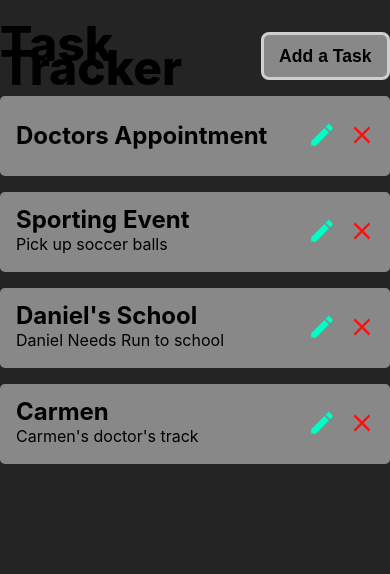
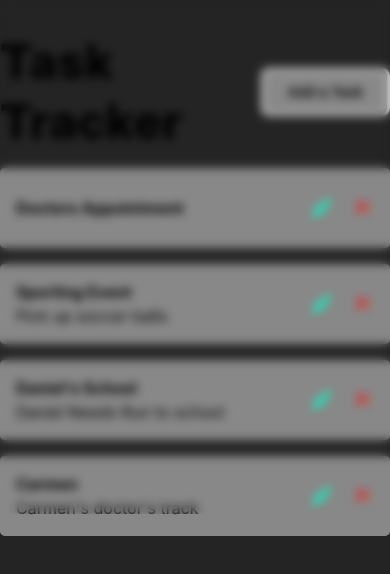
Before and after one commit to crypto-dot/ReactCrashCourse, a React (Vite) app: page / in a window 390 px wide. Both pictures are taken after a click on the button "Add a Task". Shown: the top 574 px of the page. Built offline with nearby package versions, Linux system fonts and the light colour scheme.

Commit message:
add new task modal added

```diff
--- a/src/App.css
+++ b/src/App.css
@@ -1,5 +1,5 @@
 :root {
-  --app-width: 56.25rem;
+  --app-width: 60vw;
   --max-app-width: var(--app-width);
 }
 
@@ -8,3 +8,10 @@
   max-width: var(--max-app-width);
   padding-top: 2rem;
 }
+
+@media (max-width:800px) {
+  :root {
+    --app-width: unset;
+    --max-app-width: unset;
+  }
+}
--- a/src/App.tsx
+++ b/src/App.tsx
@@ -56,6 +56,10 @@ function App() {
     const target = e.target as HTMLInputElement;
     setTasks(tasks.map(task => { return task.id === id ? { ...task, desc: target.value } : task }));
   }
+  const addNewTask = (title: string, desc: string) => {
+    const id: number = tasks.length;
+    setTasks([...tasks, { id: id, title: title, desc: desc }])
+  }
   return (
     <div className="App">
       <Header />
--- /dev/null
+++ b/src/components/AddTask.tsx
@@ -0,0 +1,30 @@
+import { FormEvent, MouseEventHandler } from "react"
+import "../styles/AddTask.css"
+const AddTask = (props: { show: boolean, onClick: MouseEventHandler }) => {
+    const handleFormSubmit = (e: FormEvent) => {
+        e.preventDefault();
+
+    }
+    const handleFormCancel = () => {
+
+    }
+    return (
+        <div className={!props.show ? "block__backdrop--invisible" : "block__backdrop--visible"}>
+            <dialog className="dialog__task" aria-labelledby="dialog_title" open={props.show}>
+                <form onSubmit={handleFormSubmit}>
+                    <h1 id="dialog_title" className="h1__dialog">
+                        Add a new task
+                    </h1>
+                    <input type="text" placeholder="Title" />
+                    <input type="text" placeholder="Descripition" />
+                    <div className="block__formButtons">
+                        <button type="button" onClick={props.onClick}>Cancel</button>
+                        <button> Submit </button>
+                    </div>
+                </form>
+            </dialog>
+        </div>
+    )
+}
+
+export default AddTask
--- a/src/components/Button.tsx
+++ b/src/components/Button.tsx
@@ -1,7 +1,8 @@
+import { MouseEventHandler } from "react";
 import "../styles/Button.css";
-const Button = (props: { color: string; text: string }) => {
+const Button = (props: { color: string; text: string, onClick: MouseEventHandler }) => {
     return (
-        <button className='btn' style={{ backgroundColor: props.color }}>
+        <button onClick={props.onClick} className='btn' style={{ backgroundColor: props.color }}>
             {props.text}
         </button>
     )
--- a/src/components/Header.tsx
+++ b/src/components/Header.tsx
@@ -1,13 +1,19 @@
 import "../styles/Header.css"
 import Button from "./Button"
-
+import React, { useState } from "react";
+import AddTask from "./AddTask";
 const Header = (props: { title: String }) => {
+    const [show, setShow] = useState(false);
+    const handleOnClick = (e: React.MouseEvent) => {
+        setShow(!show);
+    }
     return (
         <header className="header__main">
             <h1 className="h1__headerMain">
                 {props.title}
             </h1>
-            <Button />
+            <Button onClick={handleOnClick} />
+            <AddTask show={show} onClick={handleOnClick} />
         </header>
     )
 }
--- a/src/components/TaskComponent.tsx
+++ b/src/components/TaskComponent.tsx
@@ -35,7 +35,7 @@ const TaskComponent = (props: { title: string, desc: string, id: number, saved:
                     "block__task"} onClick={handleTaskClick}>
                     <section className="section__TaskInfo">
                         <input className="input__taskTitle" type="text" defaultValue={props.title} onChange={(e) => props.setTitle(e, props.id)} onClick={(e) => e.stopPropagation()} />
-                        <input className="input__taskTitle" type="text" defaultValue={props.desc ? props.desc : "Description"} onChange={(e) => props.setDesc(e, props.id)} onClick={(e) => e.stopPropagation()} />
+                        <textarea className="input__taskTitle" defaultValue={props.desc ? props.desc : "Description"} onChange={(e) => props.setDesc(e, props.id)} onClick={(e) => e.stopPropagation()} />
                     </section>
                     <div className="block__buttons">
                         <button className="btn__svg">
--- a/src/index.css
+++ b/src/index.css
@@ -19,6 +19,10 @@
   margin: 0;
 }
 
+body {
+  position: relative;
+}
+
 #root {
   min-width: 100vw;
   display: flex;
--- /dev/null
+++ b/src/styles/AddTask.css
@@ -0,0 +1,29 @@
+.dialog__task {
+    left: calc(50% - 11.25rem);
+    width: 18 rem;
+    border: 4px solid white;
+    border-radius: .4rem;
+    padding: 1rem;
+    background-color: #242424;
+}
+
+.block__backdrop--invisible {
+    display: none;
+}
+
+.block__backdrop--visible {
+    z-index: 99;
+    width: 100vw;
+    min-height: 100vh;
+    position: absolute;
+    left: 0;
+    backdrop-filter: blur(5px);
+    display: flex;
+    align-items: center;
+    justify-content: center;
+    display: block;
+}
+
+.dialog__task::backdrop {
+    background-color: red;
+}
--- a/src/styles/Button.css
+++ b/src/styles/Button.css
@@ -13,3 +13,9 @@
     border: rgb(207, 207, 207) 3px solid;
     border-radius: .5rem;
 }
+
+@media (max-width:600px) {
+    .btn {
+        font-size: .9rem;
+    }
+}
--- a/src/styles/Header.css
+++ b/src/styles/Header.css
@@ -3,11 +3,11 @@
     justify-content: space-between;
     align-items: center;
     gap: 1rem;
-    width: 100%;
     padding-bottom: 1rem;
 }
 
 .h1__headerMain {
     font-weight: 800;
     font-size: 3rem;
+    line-height: 125%;
 }
--- a/src/styles/TaskComponent.css
+++ b/src/styles/TaskComponent.css
@@ -60,7 +60,7 @@
 }
 
 .input__taskTitle {
-    padding-left: .5rem;
+    padding: 1rem 0 1rem 1rem;
     font-family: Inter, Avenir, Helvetica, Arial, sans-serif;
     font-size: 1.5rem;
     line-height: 1.5rem;
@@ -88,4 +88,21 @@
     display: flex;
     gap: .5rem;
     flex-direction: column;
+    padding-right: 2rem;
 }
+
+@media (max-width:600px) {
+    .h1__task {
+        font-size: 1rem;
+    }
+
+    .input__taskTitle {
+        font-size: 1rem;
+        padding: .25rem;
+    }
+
+    .svg__edit,
+    .svg__closeOutline {
+        transform: scale(1);
+    }
+}
```
